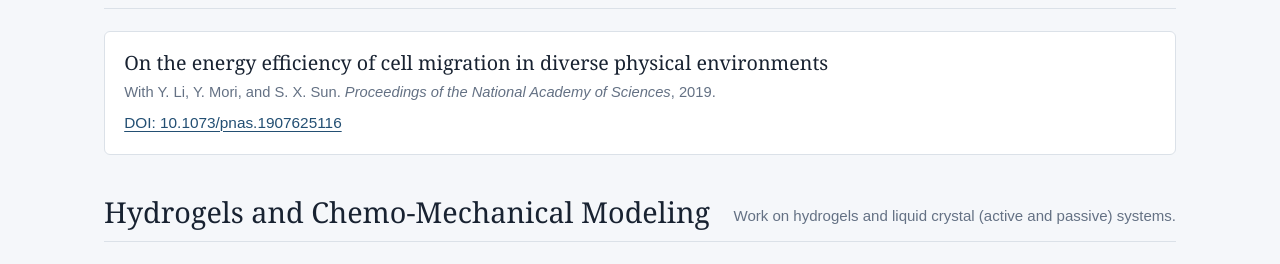
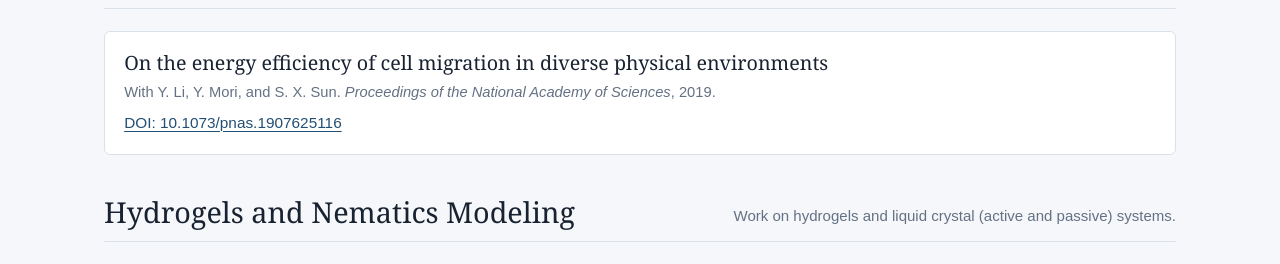
Before and after one commit to YaoLingxing/YaoLingxing.github.io, a plain HTML site: page publications.html in a window 1280 px wide. Shown: the part 509-773 px from the top of the page. Drawn offline with Linux system fonts and the light colour scheme.

Commit message:
Add publications page and sync website updates

```diff
--- a/publications.html
+++ b/publications.html
@@ -319,7 +319,7 @@
 
     <section class="section" aria-labelledby="hydrogel-publications-title">
       <div class="section-header">
-        <h2 id="hydrogel-publications-title">Hydrogels and Chemo-Mechanical Modeling</h2>
+        <h2 id="hydrogel-publications-title">Hydrogels and Nematics Modeling</h2>
         <p class="section-note">Work on hydrogels and liquid crystal (active and passive) systems.</p>
       </div>
       <div class="publication-list">
```
